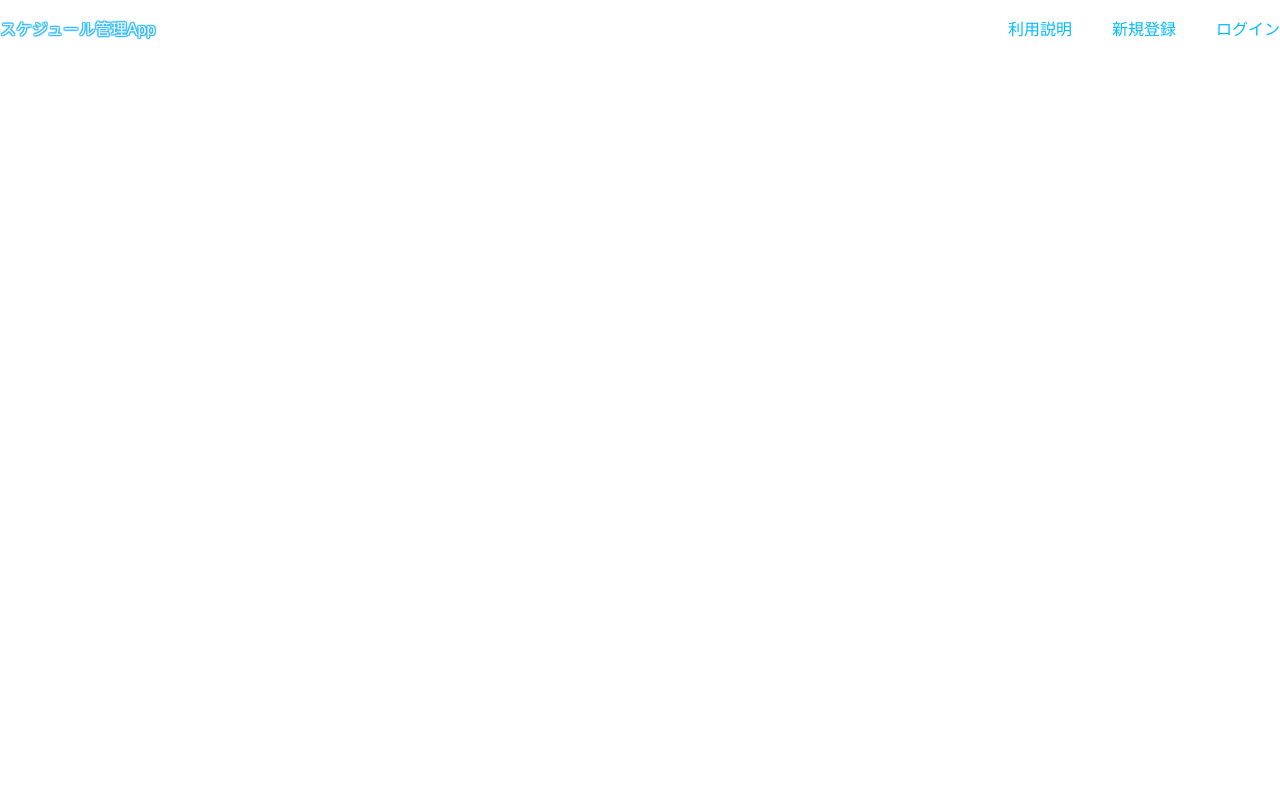
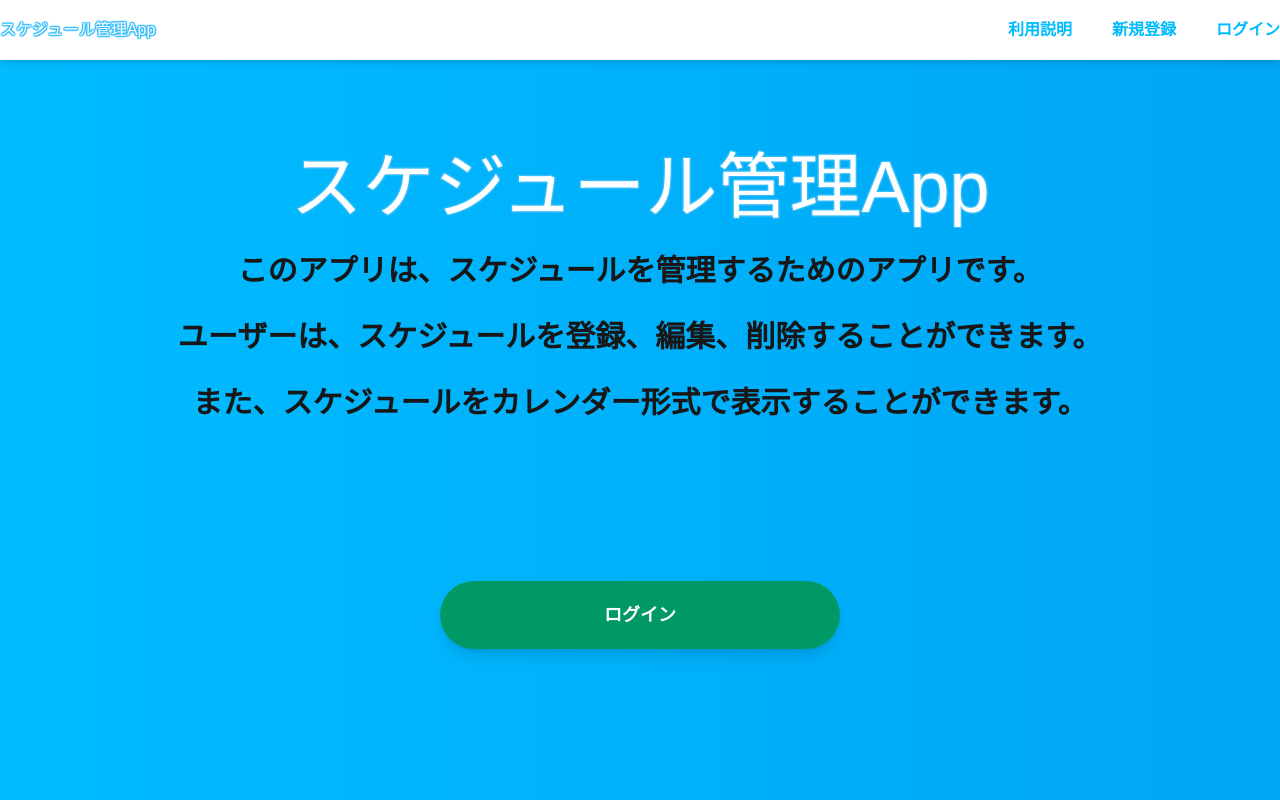
Before and after one commit to Hashimoto-Noriaki/next-schedule-app, a Next.js app: page / in a window 1280 px wide. Built offline with nearby package versions, Linux system fonts and the light colour scheme.

Commit message:
トップページ作成

```diff
--- a/src/components/pages/TopPage.tsx
+++ b/src/components/pages/TopPage.tsx
@@ -2,19 +2,30 @@
 
 export default function TopPage(){
     return(
-        <div>
-            <header className="leading-[60px]">
+        <div className="relative">
+            <header className="leading-[60px] fixed top-0 left-0 right-0 bg-white shadow-md">
                 <div className="container mx-auto flex justify-between">
                     <h1 className="logo">スケジュール管理App</h1>
                     <nav>
-                        <ul className="flex gap-10 text-sky-400">
-                            <li>利用説明</li>
-                            <li>新規登録</li>
-                            <li>ログイン</li>
+                        <ul className="flex gap-10 font-bold text-sky-400">
+                            <li className="hover:text-sky-700 hover:underline transition">利用説明</li>
+                            <li className="hover:text-sky-700 hover:underline transition">新規登録</li>
+                            <li className="hover:text-sky-700 hover:underline transition">ログイン</li>
                         </ul>
                     </nav>
                 </div>
             </header>
+            <main className="bg-gradient-to-r from-sky-400 to-sky-500 h-screen flex flex-col justify-center items-center">
+                <div className="text-center">
+                    <h1 className="text-7xl logo">スケジュール管理App</h1>
+                    <p className="pt-[30px] font-bold text-3xl">このアプリは、スケジュールを管理するためのアプリです。</p>
+                    <p className="pt-[30px] font-bold text-3xl">ユーザーは、スケジュールを登録、編集、削除することができます。</p>
+                    <p className="pt-[30px] font-bold text-3xl">また、スケジュールをカレンダー形式で表示することができます。</p>
+                </div>
+                <div className="pt-[20vh]">
+                    <button className="bg-emerald-600 text-white font-bold text-lg  px-12 py-5 w-[400px] rounded-full shadow-lg  hover:bg-emerald-400 transition">ログイン</button>
+                </div>
+            </main>
         </div>
     )
 }
```
